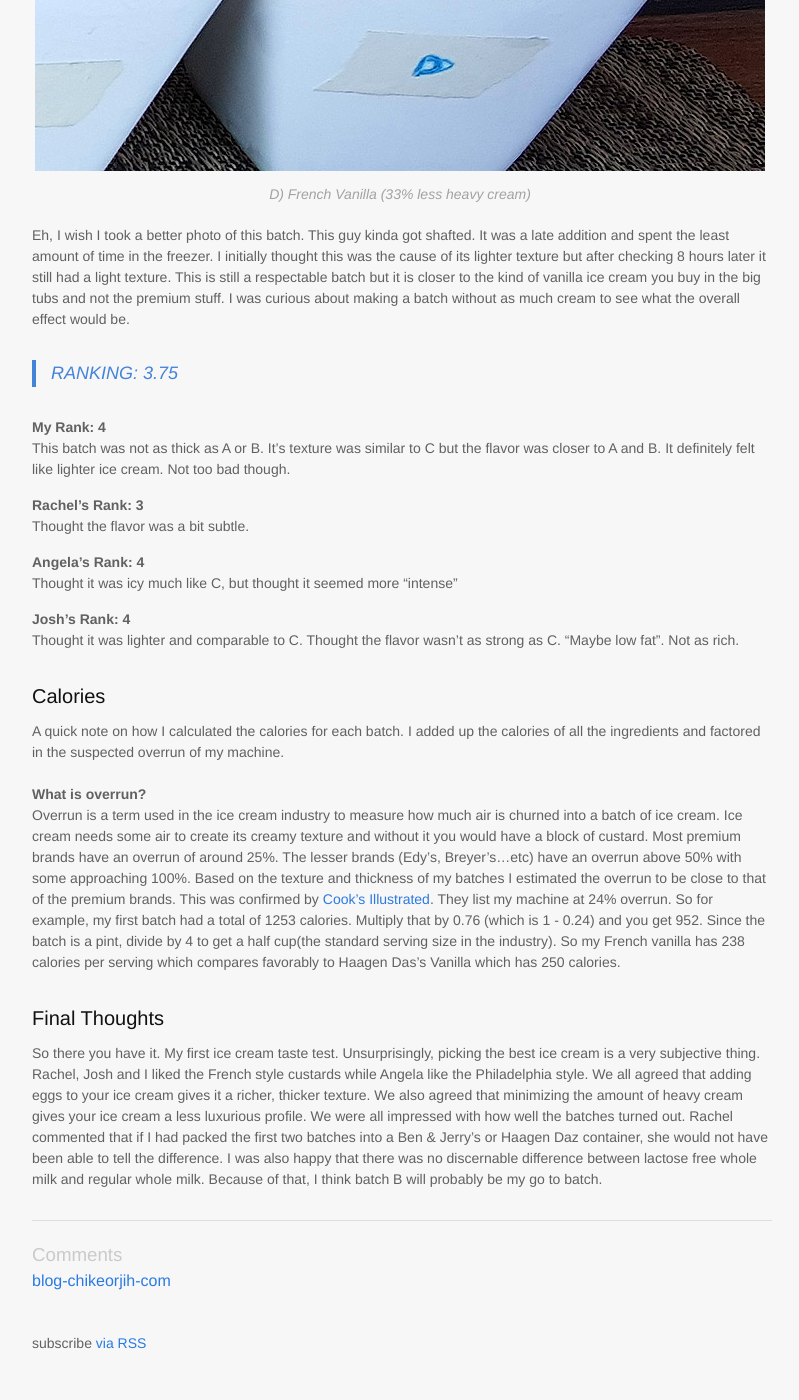
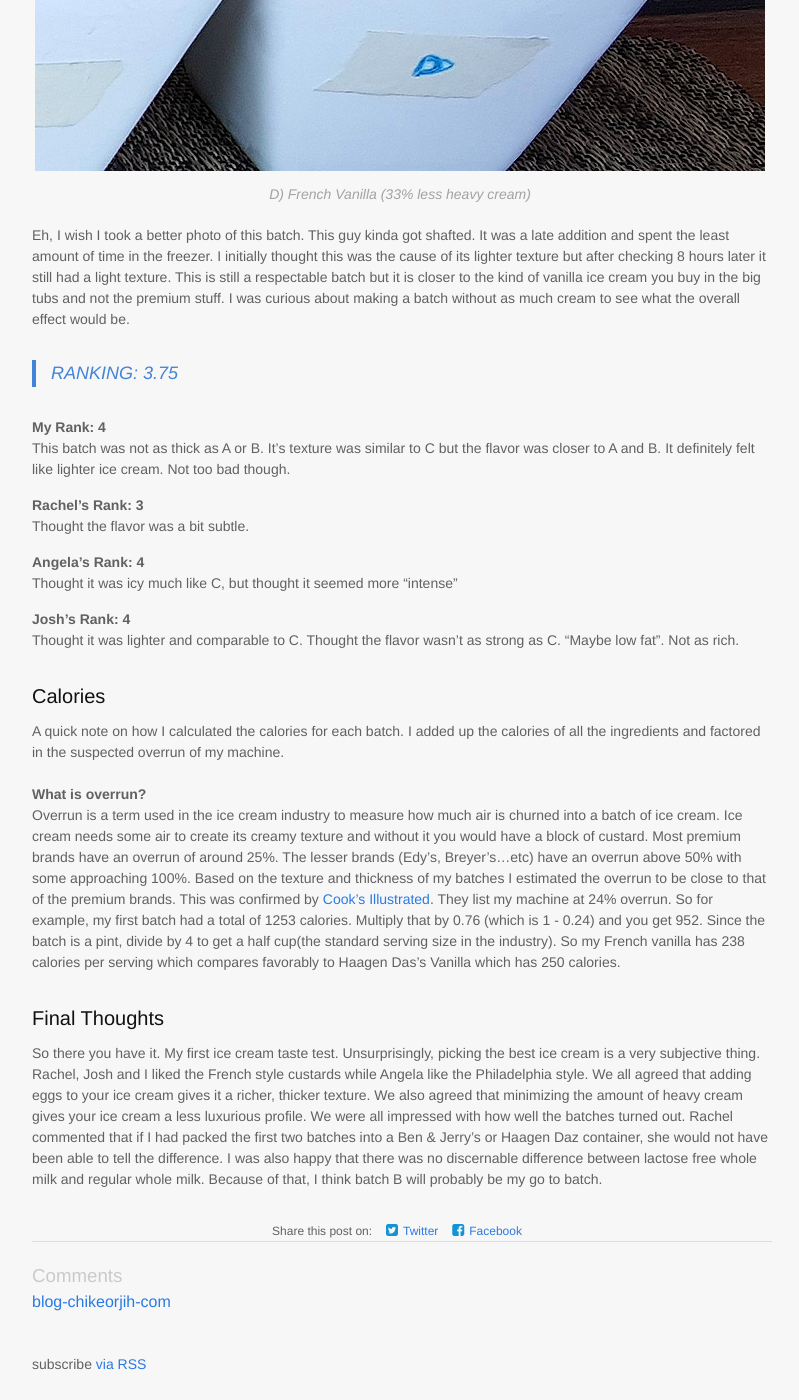
Before and after one commit to chikeorjih/chikeorjih.github.io, a Jekyll site: the page built from _posts/2016-01-10-homemade-vanilla.md, in a window 1280 px wide and 1400 px high, scrolled down 6284 px. Shown: the whole window, without its empty margins (238-1037 px from the left). Built offline with Jekyll 4.4.1, drawn with Linux system fonts in a browser that asks for light colours; nearby versions of some CDN libraries; before the commit the page ends 7663 px from its top, so only the background shows below that.

Commit message:
social media

```diff
--- a/_config.yml
+++ b/_config.yml
@@ -18,3 +18,4 @@ gems: [jekyll-paginate]
 
 # other
 array: []
+host_url: http://blog.chikeorjih.com
--- a/_includes/head.html
+++ b/_includes/head.html
@@ -11,6 +11,22 @@
   <link rel="stylesheet" href="{{ "/css/main.css" | prepend: site.baseurl }}">
   <link rel="canonical" href="{{ page.url | replace:'index.html','' | prepend: site.baseurl | prepend: site.url }}">
   <link rel="alternate" type="application/rss+xml" title="{{ site.title }}" href="{{ "/feed.xml" | prepend: site.baseurl | prepend: site.url }}">
+
+  {% if page.url %}
+    <meta property="og:url" content="{{ site.host_url }}{{ page.url }}" />
+  {% endif %}
+  {% if page.title %}
+    <meta property="og:type" content="article" />
+  {% endif %}
+  {% if page.title %}
+    <meta property="og:title" content="{{ page.title }}" />
+  {% endif %}
+  {% if page.description %}
+    <meta property="og:description" content="{{ page.description }}" />
+  {% endif %}
+  {% if page.image %}
+    <meta property="og:image" content="{{ site.host_url }}{{ page.image }}" />
+  {% endif %}
 
   <script>
   !function(g,s,q,r,d){r=g[r]=g[r]||function(){(r.q=r.q||[]).push(
--- /dev/null
+++ b/_includes/social.html
@@ -0,0 +1,5 @@
+<ul class="social-media">
+  <li>Share this post on:</li>
+  <li><a href="https://twitter.com/intent/tweet?text={{ page.title }}&url={{ site.host_url }}{{ page.url }}" rel="nofollow" target="_blank" title="Share on Twitter"><i class="fa fa-twitter-square"></i>Twitter</a></li>
+  <li><a href="https://facebook.com/sharer/sharer.php?u={{ site.host_url }}{{ page.url }}" rel="nofollow" target="_blank" title="Share on Facebook"><i class="fa fa-facebook-square"></i>Facebook</a></li>
+</ul>
--- a/_layouts/post.html
+++ b/_layouts/post.html
@@ -17,6 +17,7 @@ layout: default
   </div>
 
 </article>
+{% include social.html %}
 <div class="comments">
   <h3> Comments</h3>
   <a class="muut" href="https://muut.com/i/blog-chikeorjih-com/comments:{{ page.title }}" type="dynamic">blog-chikeorjih-com</a>
--- a/_posts/2016-01-10-homemade-vanilla.md
+++ b/_posts/2016-01-10-homemade-vanilla.md
@@ -9,6 +9,9 @@ categories:
 - ice-cream
 post-type:
 - Ice Cream
+image: /assets/img/ice_cream/homemade-vanilla1.jpg
+description:
+- A few days ago one of my friends read this blog and asked me if all I did all day was eat ice cream and watch Star Wars. Man, wouldn't that be the life? Sadly, while this isn't how I spend most of my time, I decided to write a new post that will not help me with his perception of my free time. Welcome to my homemade vanilla ice cream taste test.
 ---
 {% include post-image.html url="/assets/img/ice_cream/homemade-vanilla1.jpg" description="Mmmmmm!" %}
 A few days ago one of my friends read this blog and asked me if all I did all day was eat ice cream and watch Star Wars. Man, wouldn't that be the life? Sadly, while this isn't how I spend most of my time, I decided to write a new post that will not help me with his perception of my free time. Welcome to my homemade vanilla ice cream taste test.
--- a/_sass/_layout.scss
+++ b/_sass/_layout.scss
@@ -161,6 +161,25 @@ h4.margined {
   [class^='4'] .post-rating,
   [class^='5'] .post-rating {
     background: $rating-red;
+  }
+}
+
+//Social media
+.social-media {
+  margin:0;
+  text-align: center;
+
+  li {
+    list-style: none;
+    display: inline-block;
+    margin-right: 10px;
+    font-size: 12px;
+  }
+
+  i {
+    margin-right:5px;
+    color: #1494D4;
+    font-size: 14px;
   }
 }
 
```
